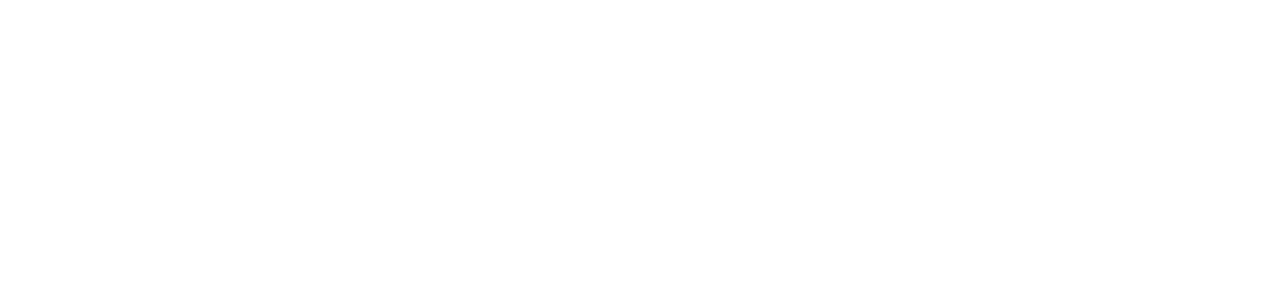
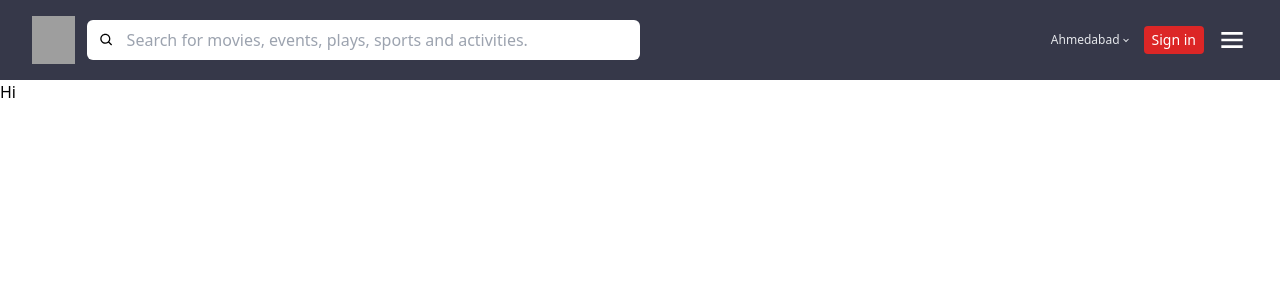
Before and after one commit to Ismile-1112/book-my-show, a React (Create React App) app: page /movie/1 in a window 1280 px wide. Shown: the top 300 px of the page. Built offline with nearby package versions, Linux system fonts and the light colour scheme; grey boxes are pictures that could not be loaded.

Commit message:
add movie layout

```diff
--- a/src/App.jsx
+++ b/src/App.jsx
@@ -2,6 +2,7 @@
 
 //HOC
 import DefaultHOC from "./HOC/Default.HOC";
+import MovieHOC from "./HOC/Movie.HOC";
 
 // pages
 import HomePage from "./pages/Home.page";
@@ -18,7 +19,7 @@
   return (
     <>
       <DefaultHOC path="/" exact component={HomePage} />
-      <DefaultHOC path="/movie" exact component={Movie} />
+      <MovieHOC path="/movie/:id" exact component={Movie} />
     </>
   );
 }
--- /dev/null
+++ b/src/HOC/Movie.HOC.jsx
@@ -0,0 +1,22 @@
+import React from "react";
+import { Route } from "react-router-dom";
+
+// Layout
+import MovieLayout from "../layouts/Movie.layout";
+
+const MovieHOC = ({ component: Component, ...rest }) => {
+    return (
+        <>
+          <Route
+            {...rest}
+            component={(props) => (
+              <MovieLayout>
+                <Component {...props} />
+              </MovieLayout>
+            )}
+          />
+        </>
+    );
+};
+
+export default MovieHOC;
--- /dev/null
+++ b/src/layouts/Movie.layout.jsx
@@ -0,0 +1,15 @@
+import React from 'react';
+
+//components
+import Navbar from "../components/Navbar/navbar.component";
+
+const MovieLayout = (props) => {
+    return (
+        <>
+            <Navbar />
+            {props.children}
+        </>
+    );
+};
+
+export default MovieLayout;
```
